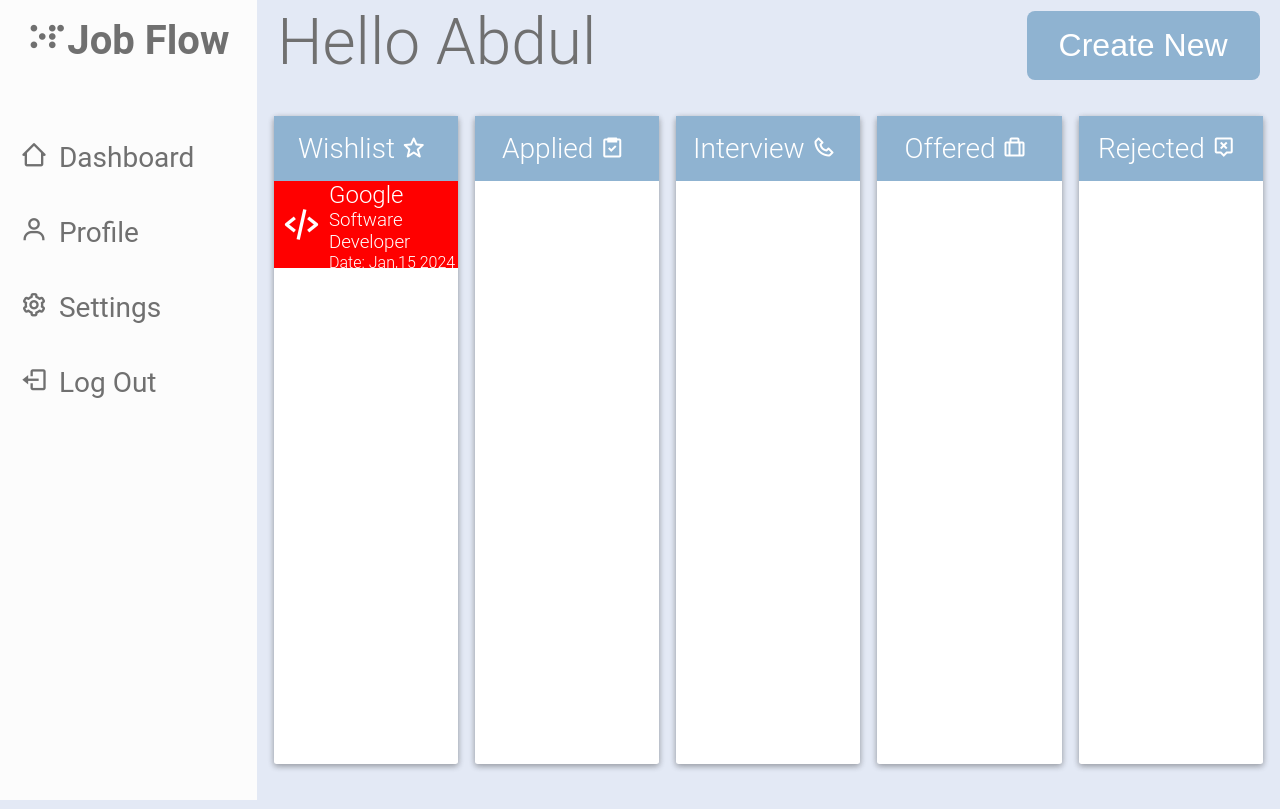
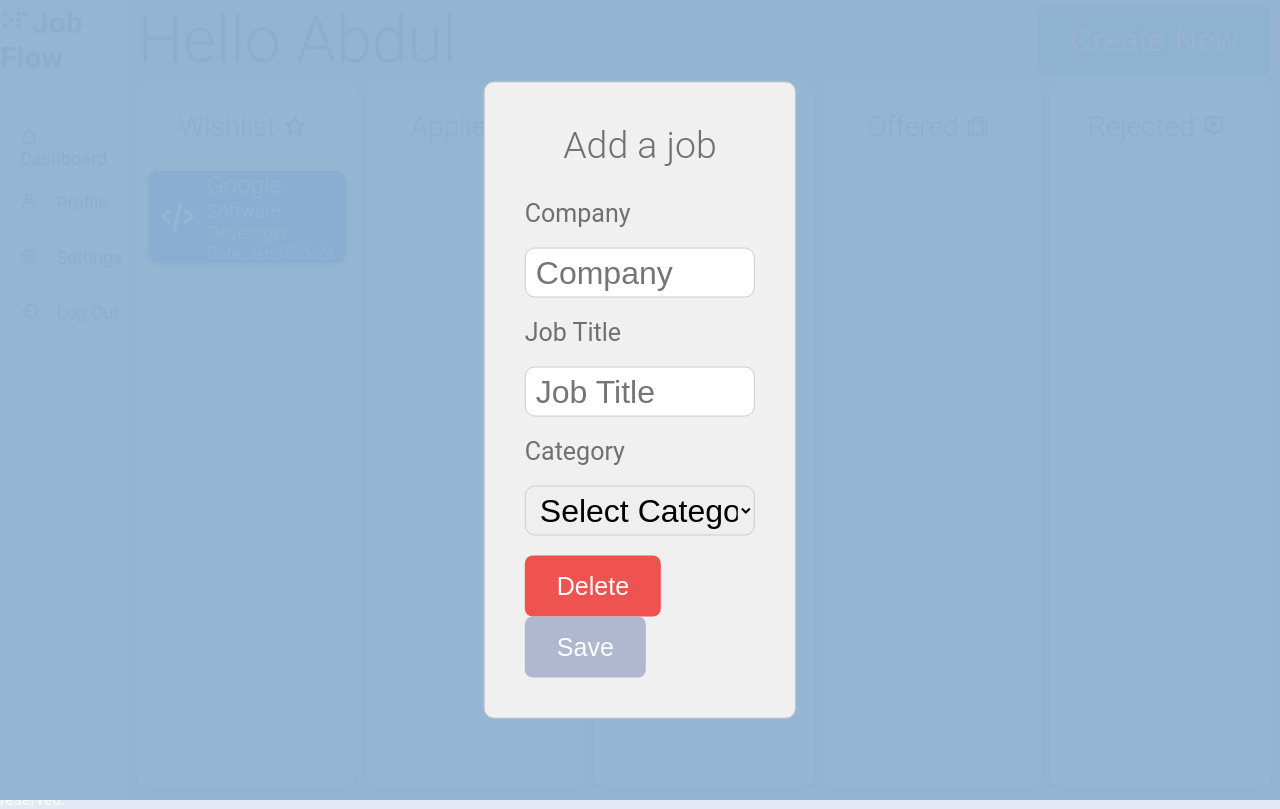
Before and after one commit to abdultani15/JobFlow, a plain HTML site: page index.html in a window 1280 px wide. Drawn offline with nearby package versions, Linux system fonts and the light colour scheme.

Commit message:
Refind CSS

```diff
--- a/styles.css
+++ b/styles.css
@@ -29,19 +29,21 @@ body {
 }
 
 #sidebar {
-  width: fit-content;
+  /* width: 12.5%; */
+  width: 10%;
   height: 100vh;
   background-color: var(--color-secondary);
 
   /* border-top-right-radius: 20px;
-  border-bottom-right-radius: 20px; */
+    border-bottom-right-radius: 20px; */
   display: grid;
   grid-template-rows: 10% 85% 5%;
 }
 
 .sidebar-header {
   color: var(--color-text);
-  font-size: 40px;
+  /* font-size: 40px; */
+  font-size: 30px;
   margin: auto;
   font-weight: 700;
 }
@@ -58,8 +60,10 @@ body {
 .link {
   display: flex;
   align-items: center;
-  height: 75px;
-  font-size: 28px;
+  /* height: 75px; */
+  height: 55px;
+  /* font-size: 28px; */
+  font-size: 18px;
   padding-left: 20px;
 }
 
@@ -73,7 +77,7 @@ i {
 }
 
 .link a:hover {
-  color: var(--color-tempUntil2);
+  color: var(--color-accent);
   transform: translate(10px);
 }
 
@@ -97,8 +101,10 @@ h5 {
   height: 10%;
   display: flex;
   justify-content: space-between;
-  align-items: end;
-  padding: 0 2%;
+  align-items: center;
+  /* align-items: end; */
+  /* padding: 0 2%; */
+  padding: 0 0.833%;
   color: var(--color-text);
   font-size: 2em;
 }
@@ -120,28 +126,36 @@ h5 {
 
 .bottom-section {
   display: grid;
-  grid-template-columns: repeat(5, 18%);
+  grid-template-columns: repeat(5, 19%);
   height: 90%;
   justify-content: space-evenly;
   align-items: center;
+  /* gap: 0; */
 }
 
 .status-columns {
   background-color: white;
-  height: 90%;
-  box-shadow: 0 2px 6px rgba(0, 0, 0, 0.16), 0 2px 6px rgba(0, 0, 0, 0.23);
-  border-radius: 2.5px;
+  height: 95%;
+  padding: 10px 0;
+  margin-bottom: 5%;
+  /* height: 50em; */
+  box-shadow: 0 2px 6px rgba(0, 0, 0, 0.1), 0 2px 6px rgba(0, 0, 0, 0.1);
+  /* box-shadow: 0 2px 6px rgba(0, 0, 0, 0.16), 0 2px 6px rgba(0, 0, 0, 0.23); */
+  border-radius: 10px;
+  /* border: 1px solid #000000; */
 }
 
 .status-header {
   display: flex;
   justify-content: center;
   align-items: center;
-  background-color: var(--color-accent);
-  background-color: #8fb3d1;
-  color: white;
+  /* background-color: var(--color-accent); */
+  /* background-color: #8fb3d1; */
+  /* color: white; */
+  color: var(--color-text);
   height: 10%;
   font-size: 1.5em;
+  /* border-bottom: 1px solid #000000; */
 }
 
 .status-main {
@@ -152,10 +166,13 @@ h5 {
 
 .job-posting {
   display: flex;
-  background-color: red;
+  /* background-color: rgb(37, 111, 240); */
+  background-color: #1463f3;
   color: white;
   height: 15%;
-  margin-bottom: 10px;
+  margin: 10px;
+  border-radius: 10px;
+  box-shadow: 0 2px 6px rgba(0, 0, 0, 0.16), 0 2px 6px rgba(0, 0, 0, 0.23);
 }
 
 .job-logo {
@@ -196,7 +213,7 @@ h5 {
 }
 
 .popup {
-  display: none;
+  /* display: none; */
   position: fixed;
   top: 50%;
   left: 50%;
@@ -213,7 +230,7 @@ h5 {
 }
 
 .overlay {
-  display: none;
+  /* display: none; */
   position: fixed;
   top: 0;
   left: 0;
```
